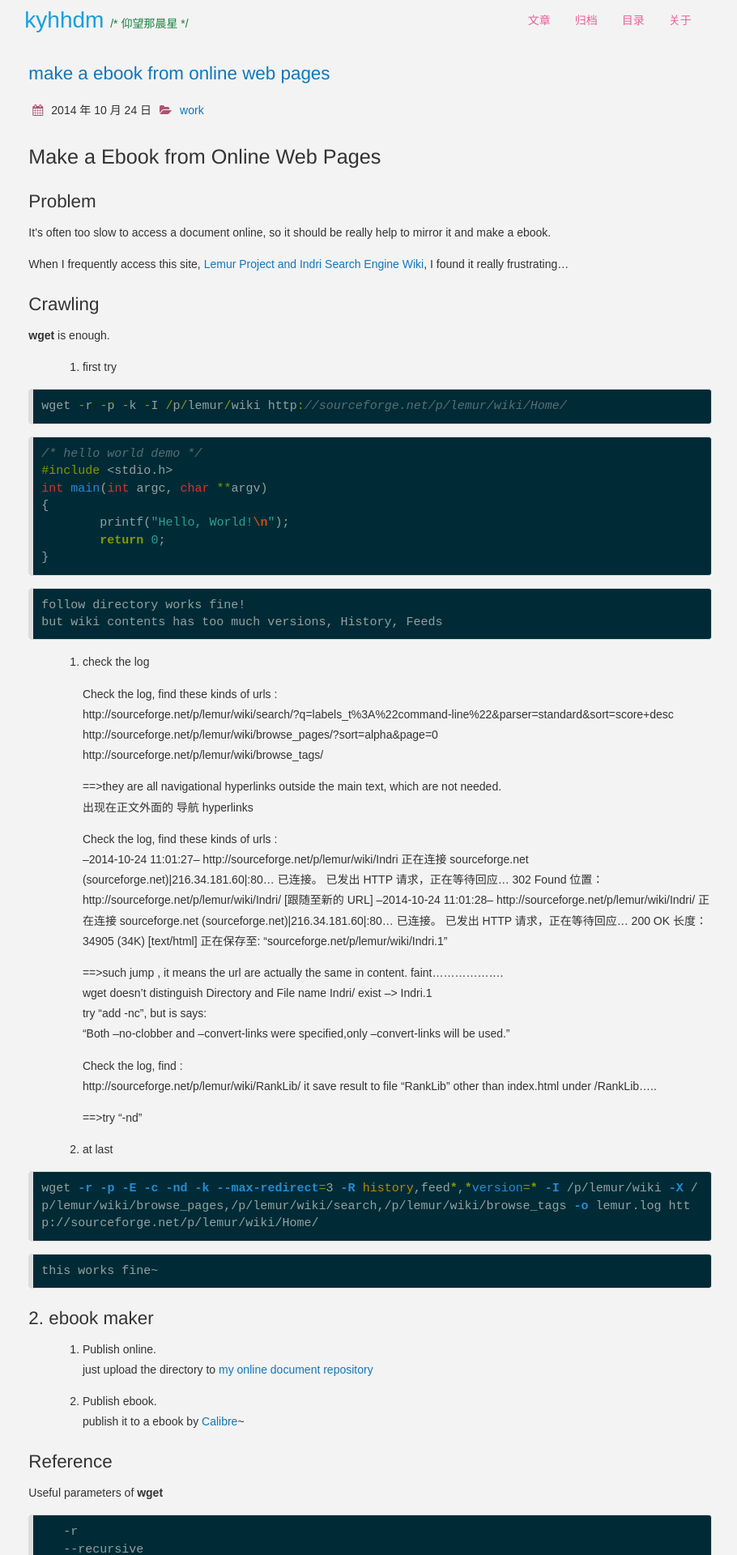
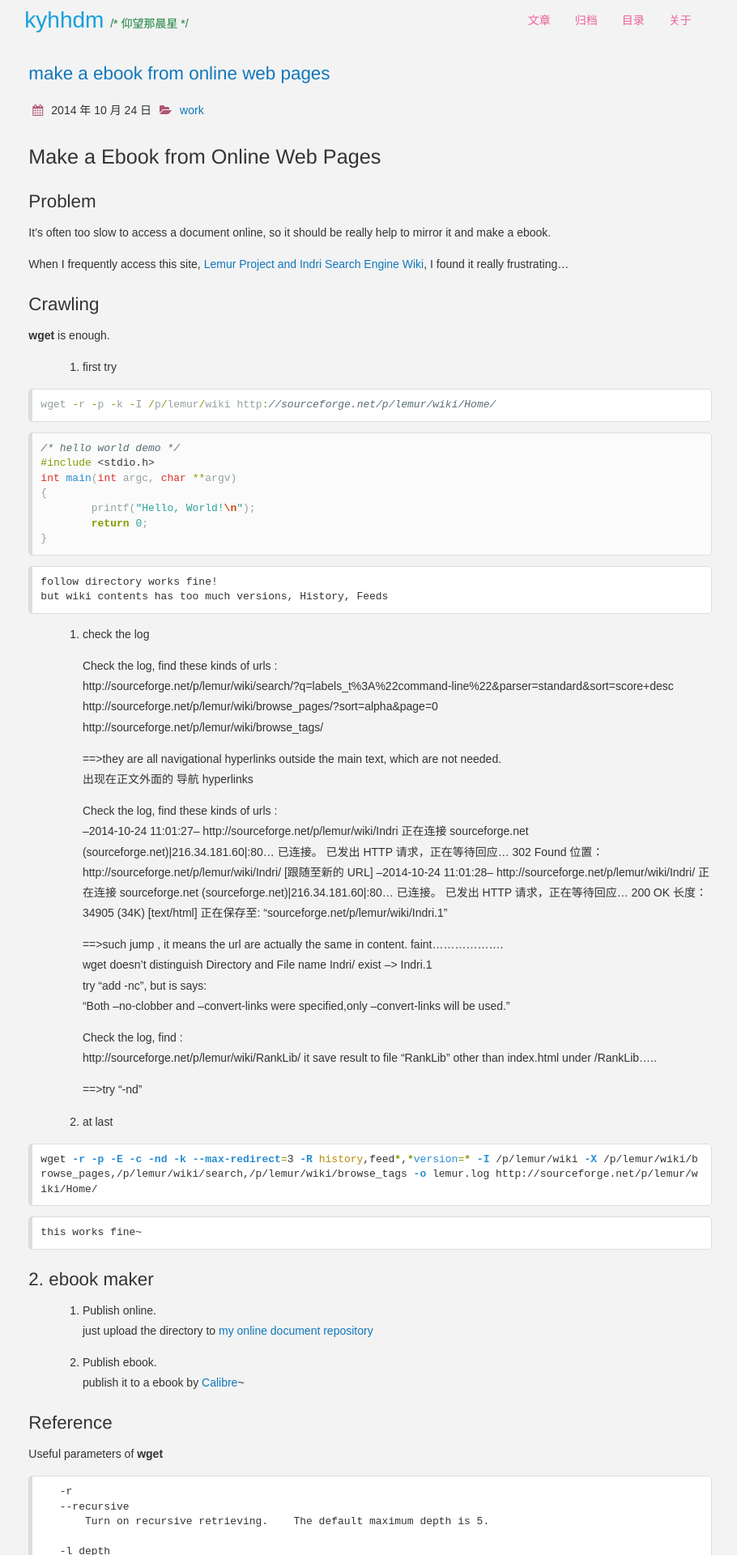
Before and after one commit to kyhhdm/kyhhdm.github.io, a Jekyll site: the page built from index.html, in a window 1280 px wide. Shown: the top 1920 px of the page at 81% size, without its empty margins (183-1093 px from the left). Built offline with Jekyll 4.4.1, drawn with Linux system fonts in a browser that asks for light colours; nearby versions of some CDN libraries; Markdown is read by kramdown in place of the engine named in the settings; the list of posts is cut into pages by our own code.

Commit message:
add stylesheet

```diff
--- a/css/site.css
+++ b/css/site.css
@@ -46,11 +46,11 @@ html, body, div.wrapper {
 }
 
 /* 自定义高亮样式 */
-.highlight pre,code {
+/*.highlight pre,code {
   font-size: 15px;
   background-color: #002B36;
   color:#93A1A1;
-}
+}*/
 
 blockquote {
   font-size: 15px;
```
